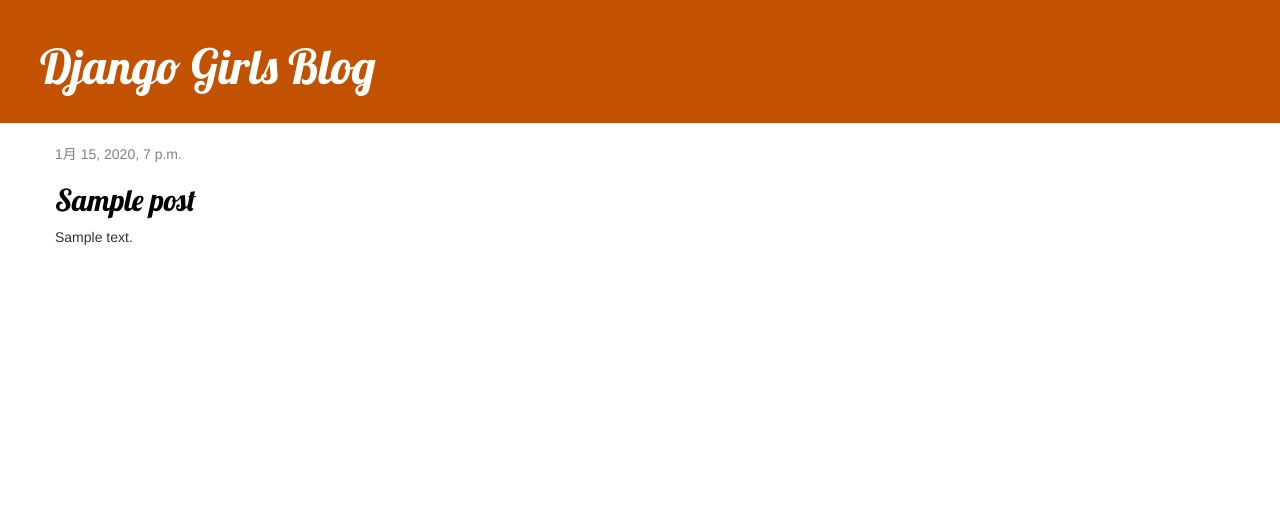
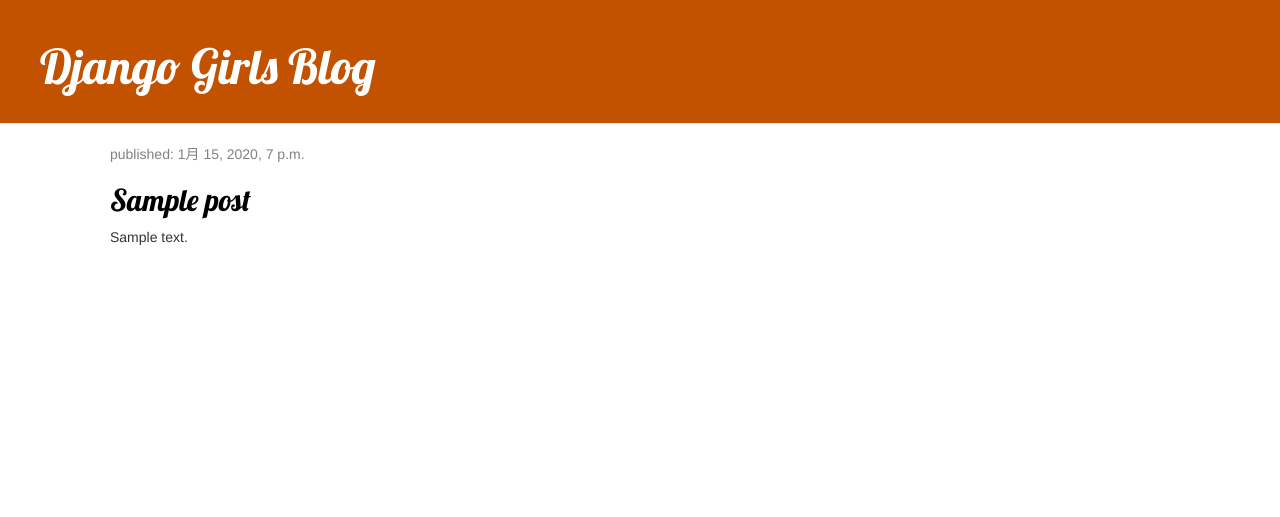
Before and after one commit to shocompany/my-first-blog, a Django app: page / in a window 1280 px wide. Shown: the top 517 px of the page. Run offline with Django 3.2, Linux system fonts and the light colour scheme; tables that the repository leaves empty hold one stand-in row (values such as "Sample post"); some libraries are stand-ins or nearby versions.

Commit message:
Changed the HTML for the site.

```diff
--- a/blog/templates/blog/post_list.html
+++ b/blog/templates/blog/post_list.html
@@ -1,13 +1,20 @@
 {% extends 'blog/base.html' %}
 
 {% block content %}
+<div class="content container">
+    <div class="row">
+        <div class="col-md-8">
             {% for post in posts %}
                 <div class="post">
                     <div class="date">
-                {{ post.published_date }}
+                        <p>published: {{ post.published_date }}</p>
                     </div>
-            <h2><a href="{% url 'post_detail' pk=post.pk %}">{{ post.title }}</a></h2>
+                    <h2><a href="">{{ post.title }}</a></h2>
                     <p>{{ post.text|linebreaksbr }}</p>
                 </div>
             {% endfor %}
+        </div>
+    </div>
+</div>
+
 {% endblock %}
```
Lines whose indentation alone changed are shown as unchanged.
